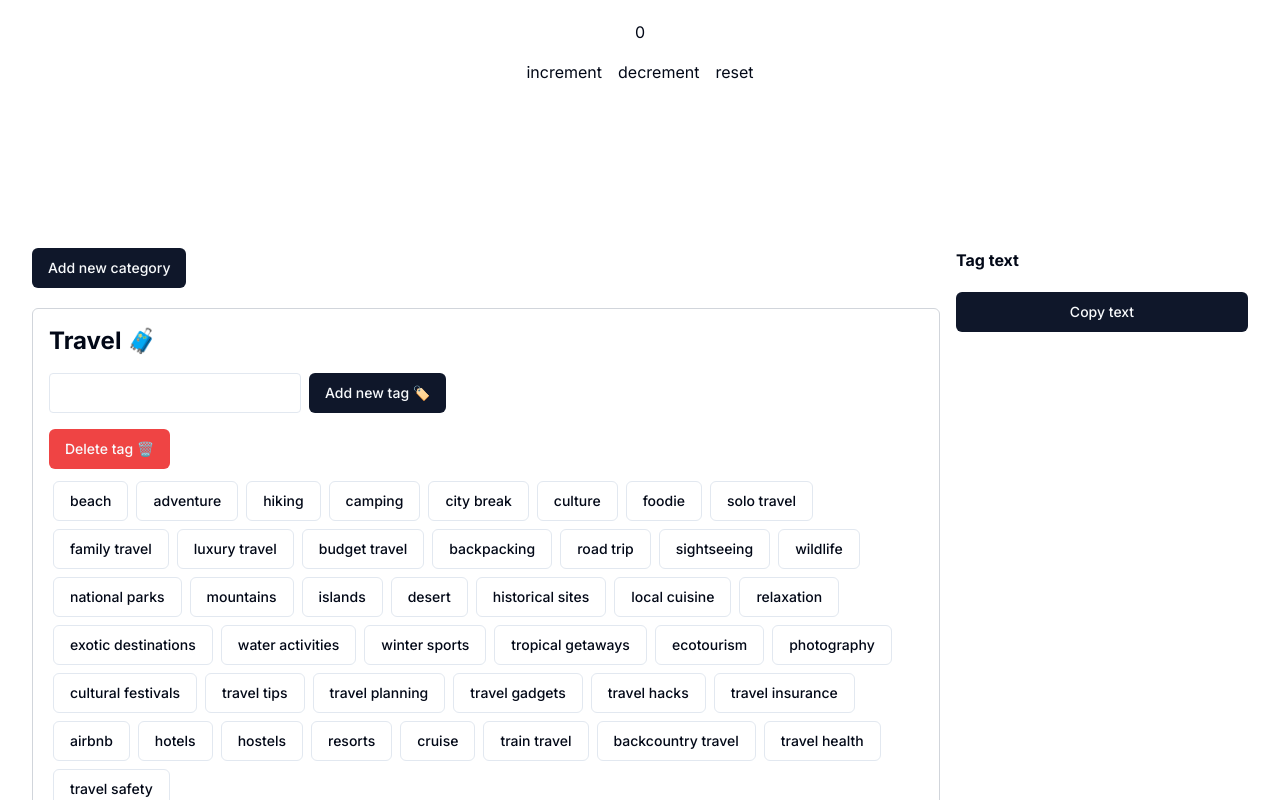
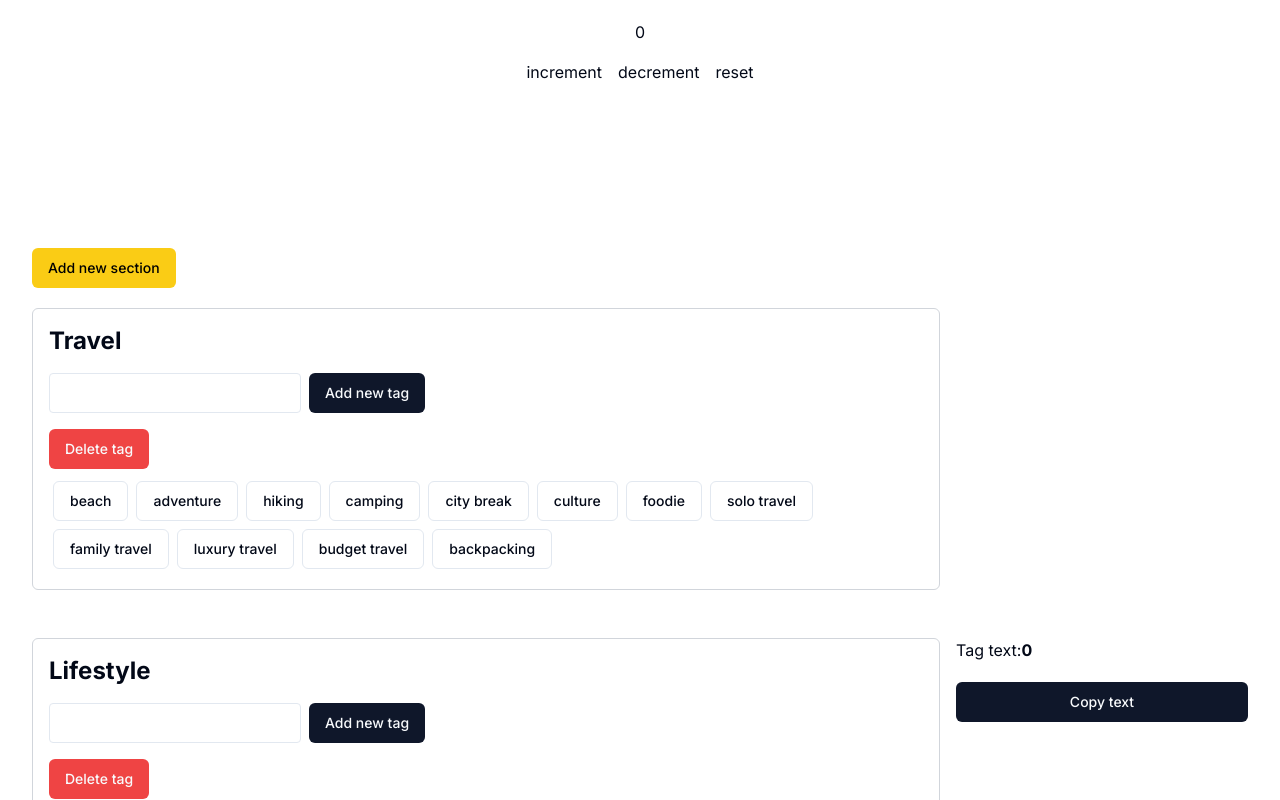
Before and after one commit to quangnvo/alata, a Next.js app in the folder front-end/: page / in a window 1280 px wide. Shown: the top 800 px of the page. Built offline with nearby package versions, Linux system fonts and the light colour scheme.

Commit message:
finish the function add tags to the final text

```diff
--- a/front-end/components/TagBoard.tsx
+++ b/front-end/components/TagBoard.tsx
@@ -1,22 +1,30 @@
 import { Button } from "@/components/ui/button"
 import TagSection from './TagSection';
 import TagTextAddedArea from './TagTextAddedArea';
+import { useAppSelector } from "@/redux/hooks";
 
 const TagBoard = () => {
+	const { tagSection } = useAppSelector((state) => state.tagReducer);
+
 	return (
-		<div className="grid grid-cols-12 gap-4">
-			<div className="col-span-9">
-				<Button className='mb-5'>
-					Add new category
-				</Button>
-				<TagSection />
-			</div>
+		<div>
+			<Button className='mb-5 bg-yellow-400 text-black'>
+				Add new section
+			</Button>
 
-			<div className="col-span-3">
-				<TagTextAddedArea />
+			<div className="grid grid-cols-12 gap-4">
+				{tagSection.map((section, index) => (
+					<div key={index} className="col-span-9">
+						<TagSection section={section} />
+					</div>
+				))}
+
+				<div className="col-span-3">
+					<TagTextAddedArea />
+				</div>
 			</div>
 		</div>
 	)
 }
 
-export default TagBoard
+export default TagBoard;
--- a/front-end/components/TagSection.tsx
+++ b/front-end/components/TagSection.tsx
@@ -3,17 +3,23 @@
 import { useState } from 'react';
 import { Button } from "@/components/ui/button"
 import { useAppDispatch, useAppSelector } from "@/redux/hooks";
-import { decrement, increment, reset } from "@/redux/features/counterSlice";
 import { addTagText } from "@/redux/features/tagSlice";
 
-const TagSection = () => {
+type TagSectionProps = {
+    section: {
+        sectionName: string;
+        tags: string[];
+    };
+};
 
-    const { tagSection, tagTextAdded } = useAppSelector((state) => state.tagReducer);
+
+const TagSection: React.FC<TagSectionProps> = ({ section }) => {
+
+    const { tagTextAdded } = useAppSelector((state) => state.tagReducer);
     const dispatch = useAppDispatch();
 
-    const [textValue, setTextValue] = useState<string>('');
     const [deleteMode, setDeleteMode] = useState<boolean>(false);
-    const [tags, setTags] = useState<string[]>(tagSection[0].tags);
+    const [tags, setTags] = useState<string[]>(section.tags);
     const [addTagValue, setAddTagValue] = useState<string>('');
 
     const handleAddTagClick = () => {
@@ -21,9 +27,18 @@ const TagSection = () => {
     };
 
     const handleTagClick = (tag: string) => {
-        dispatch(addTagText(tag));
+        // Split the string into an array of tags
+        let tags = tagTextAdded ? tagTextAdded.split(',').map(t => t.trim()) : [];
+        if (tags.includes(tag)) {
+            // If the tag is already present, remove it
+            tags = tags.filter(t => t !== tag);
+        } else {
+            // If the tag is not present, add it
+            tags.push(tag);
+        }
+        // Join the array back into a string and update the Redux state
+        dispatch(addTagText(tags.join(', ')));
     };
-
 
     const handleDeleteClick = () => {
         alert('Delete mode');
@@ -42,11 +57,12 @@ const TagSection = () => {
             <div key={tag} className="inline-block p-1" >
 
                 <Button
-                    variant={`${textValue.split(',').map((t) => t.trim()).includes(tag) ? 'default' : 'outline'}`}
                     onClick={() => handleTagClick(tag)}
+                    variant={`${tagTextAdded.split(',').map((t) => t.trim()).includes(tag) ? 'default' : 'outline'}`}
                 >
                     {tag}
                 </Button>
+
                 {deleteMode && (
                     <button
                         className="bg-red-500 hover:bg-red-600 text-white font-bold py-1 px-2 rounded-full text-sm ml-1"
@@ -63,7 +79,7 @@ const TagSection = () => {
     return (
         <div className='p-4 border border-gray-300 rounded-md mb-8'>
 
-            <p className='font-bold mb-4 text-2xl'>Travel 🧳</p>
+            <p className='font-bold mb-4 text-2xl'>{section.sectionName}</p>
 
             {/* Input field and Button to add tags */}
             <div className="flex mb-4">
@@ -74,13 +90,13 @@ const TagSection = () => {
                     className="border rounded px-2 py-1 mr-2"
                 />
                 <Button onClick={handleAddTagClick}>
-                    Add new tag 🏷️
+                    Add new tag
                 </Button>
             </div>
 
             <div>
                 <Button className='mb-2' onClick={handleDeleteClick} variant="destructive">
-                    {deleteMode ? 'Done' : 'Delete tag 🗑️'}
+                    {deleteMode ? 'Done' : 'Delete tag'}
                 </Button>
             </div>
 
@@ -92,4 +108,4 @@ const TagSection = () => {
     )
 }
 
-export default TagSection
+export default TagSection;
--- a/front-end/components/TagTextAddedArea.tsx
+++ b/front-end/components/TagTextAddedArea.tsx
@@ -12,9 +12,15 @@ const TagTextAddedArea = () => {
         navigator.clipboard.writeText(tagTextAdded);
     };
 
+    const tags = tagTextAdded.split(',').map(t => t.trim());
+
     return (
         <div className='flex flex-col gap-3'>
-            <p className='font-bold mb-2'>Tag text</p>
+            <p className='mb-2'>Tag text:
+                <span className='font-bold'>
+                    {tags[0] == "" ? "0" : tags.length}
+                </span>
+            </p>
 
             <Button onClick={handleCopyToClipboard}>
                 Copy text
--- a/front-end/redux/features/tagSlice.ts
+++ b/front-end/redux/features/tagSlice.ts
@@ -17,37 +17,22 @@ const initialState = {
 				'luxury travel',
 				'budget travel',
 				'backpacking',
-				'road trip',
-				'sightseeing',
-				'wildlife',
-				'national parks',
-				'mountains',
-				'islands',
-				'desert',
-				'historical sites',
-				'local cuisine',
-				'relaxation',
-				'exotic destinations',
-				'water activities',
-				'winter sports',
-				'tropical getaways',
-				'ecotourism',
-				'photography',
-				'cultural festivals',
-				'travel tips',
-				'travel planning',
-				'travel gadgets',
-				'travel hacks',
-				'travel insurance',
-				'airbnb',
-				'hotels',
-				'hostels',
-				'resorts',
-				'cruise',
-				'train travel',
-				'backcountry travel',
-				'travel health',
-				'travel safety',
+			],
+		},
+		{
+			sectionName: 'Lifestyle',
+			tags: [
+				'beauty',
+				'fashion',
+				'health',
+				'fitness',
+				'wellness',
+				'home',
+				'garden',
+				'family',
+				'parenting',
+				'pets',
+				'books',
 			],
 		},
 	],
@@ -59,9 +44,10 @@ const tagSlice = createSlice({
 	initialState,
 	reducers: {
 		addTagText: (state, action) => {
-			console.log('đã vào reducer')
 			state.tagTextAdded = action.payload
-			console.log('state.tagTextAdded', state.tagTextAdded)
+		},
+		addTag: (state, action) => {
+			state.tagSection[0].tags.push(action.payload)
 		},
 	},
 })
```
